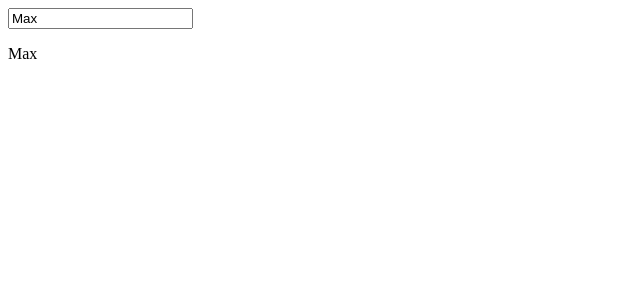
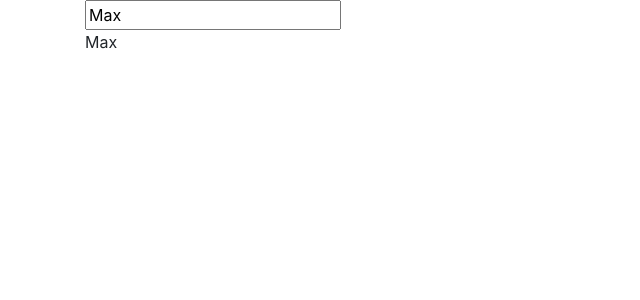
Before and after one commit to mdmengo/ng-app, an Angular app: page / in a window 1280 px wide. Shown: the top 300 px of the page, without its empty margins (0-640 px from the left). Built offline with nearby package versions, Linux system fonts and the light colour scheme.

Commit message:
Add bootstrap 4

```diff
--- a/package.json
+++ b/package.json
@@ -20,6 +20,7 @@
     "@angular/platform-browser": "^6.0.0",
     "@angular/platform-browser-dynamic": "^6.0.0",
     "@angular/router": "^6.0.0",
+    "bootstrap": "^4.1.1",
     "core-js": "^2.5.4",
     "rxjs": "^6.0.0",
     "zone.js": "^0.8.26"
--- a/src/app/app.component.html
+++ b/src/app/app.component.html
@@ -1,2 +1,4 @@
-<input type="text" [(ngModel)]="name">
-<p>{{name}}</p>
+<div class="container">
+  <input type="text" [(ngModel)]="name">
+  <p>{{name}}</p>
+</div>
--- a/src/styles.scss
+++ b/src/styles.scss
@@ -1 +1,3 @@
 /* You can add global styles to this file, and also import other style files */
+// import boostrap scss
+@import "node_modules/bootstrap/scss/bootstrap";
```
Also changed, not shown: 1 other file (tests, documents, lock files or other folders).
